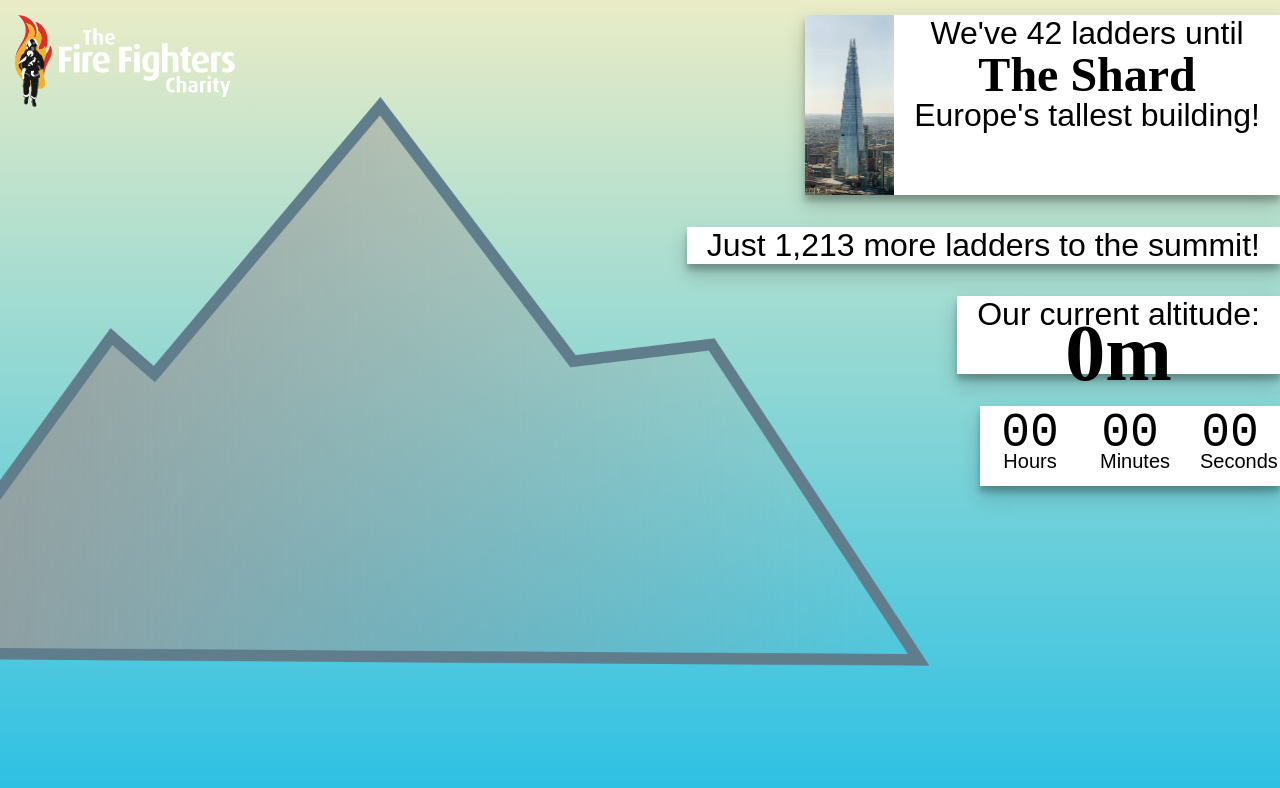
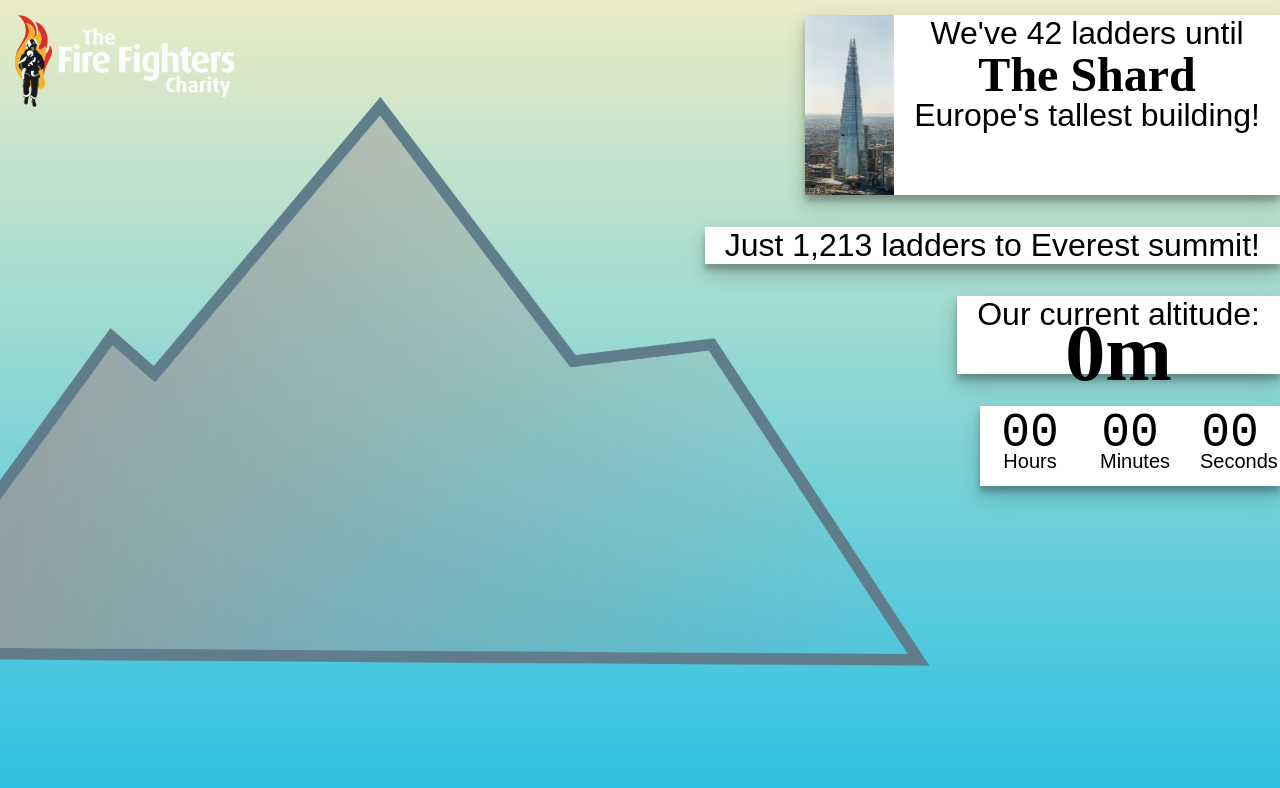
Before and after one commit to wmfs/virtual-everest-climb, a Vue app: page / in a window 1280 px wide. Shown: the top 788 px of the page. Built offline with nearby package versions, Linux system fonts and the light colour scheme; a web font is replaced by a local one.

Commit message:
Minor tweaks.

```diff
--- a/src/components/everest.vue
+++ b/src/components/everest.vue
@@ -126,8 +126,7 @@ export default {
     height: 100vh;
     background-repeat: no-repeat;
     background-size: contain;
-    transition-delay: 2s;
-    transition: background-image .5s ease-in;
+    transition: background-image 2s ease-in-out;
   }
 
   .gap {
--- a/src/components/info-parsers.js
+++ b/src/components/info-parsers.js
@@ -17,7 +17,7 @@ export function parseText (info) {
 
   return {
     altitudeText: altitudeText,
-    laddersUntilSummitText: `Just ${laddersUntilSummit} more ladder${plurals(laddersUntilSummit)} to the summit!`,
+    laddersUntilSummitText: `Just ${laddersUntilSummit} ladder${plurals(laddersUntilSummit)} to Everest summit!`,
     laddersUntilMilestoneText: `We've ${info.laddersToNextMilestone} ladder${plurals(info.laddersToNextMilestone)} until`,
     milestoneTitle: info.nextMilestone.title,
     milestoneInfo: info.nextMilestone.description
```
Also changed, not shown: 10 other files (tests, documents, lock files or other folders).
